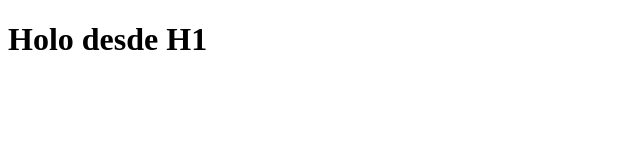
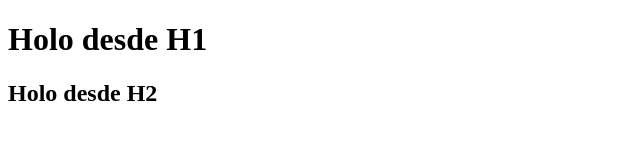
Before and after one commit to agustinfiorde/San-Miguel, a plain HTML site: page index.html in a window 1280 px wide. Shown: the whole page, without its empty margins (0-640 px from the left). Drawn offline with Linux system fonts and the light colour scheme.

Commit message:
Cambio desde CMD

```diff
--- a/index.html
+++ b/index.html
@@ -7,5 +7,6 @@
 </head>
 <body>
     <h1>Holo desde H1</h1>
+    <h2>Holo desde H2</h2>
 </body>
 </html>
```
